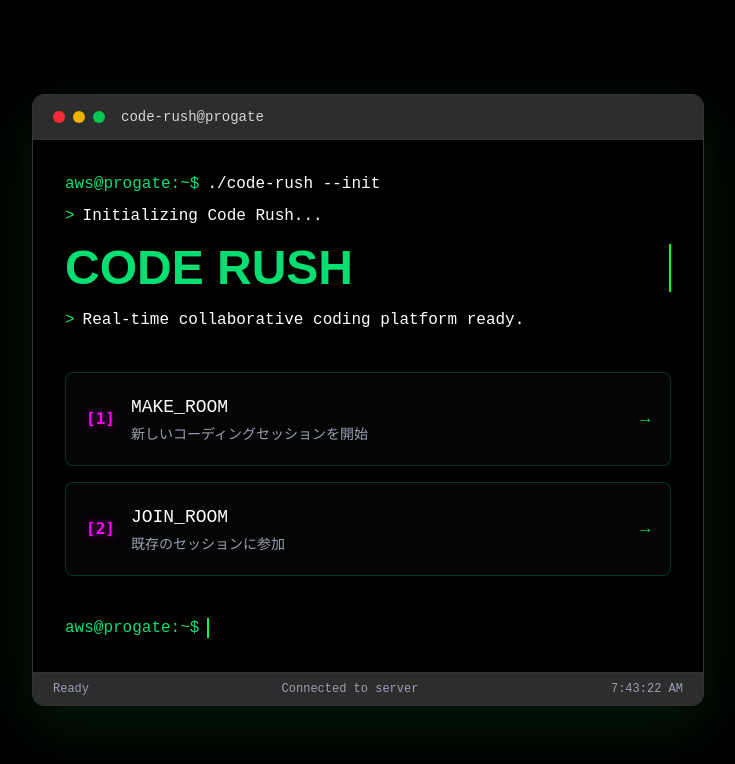
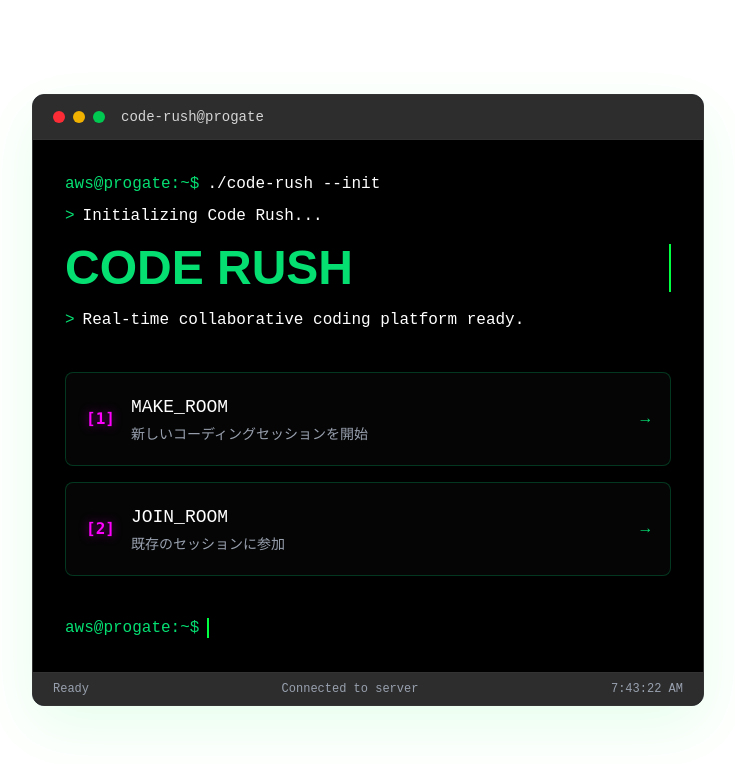
Before and after one commit to nka21/CodeRush, a Next.js app in the folder client/: page / in a window 1280 px wide. Shown: the top 764 px of the page, without its empty margins (272-1007 px from the left). Built offline with nearby package versions, Linux system fonts and the light colour scheme; a web font is replaced by a local one.

Commit message:
fix: ホーム画面の背景色を黒からデフォルトに変更

```diff
--- a/client/app/page.tsx
+++ b/client/app/page.tsx
@@ -50,7 +50,7 @@ export default function Home() {
   }, []);
 
   return (
-    <div className="font-cascadia relative flex min-h-screen items-center justify-center overflow-hidden bg-black">
+    <div className="font-cascadia relative flex min-h-screen items-center justify-center overflow-hidden">
       <main className="relative z-20 w-[90%] max-w-2xl overflow-hidden rounded-xl border border-[#333] bg-gray-900 p-0 shadow-[0_20px_60px_rgba(0,255,65,0.1)]">
         <header className="flex items-center gap-2 border-b border-[#333] bg-[#2d2d2d] px-5 py-3">
           <div
```
